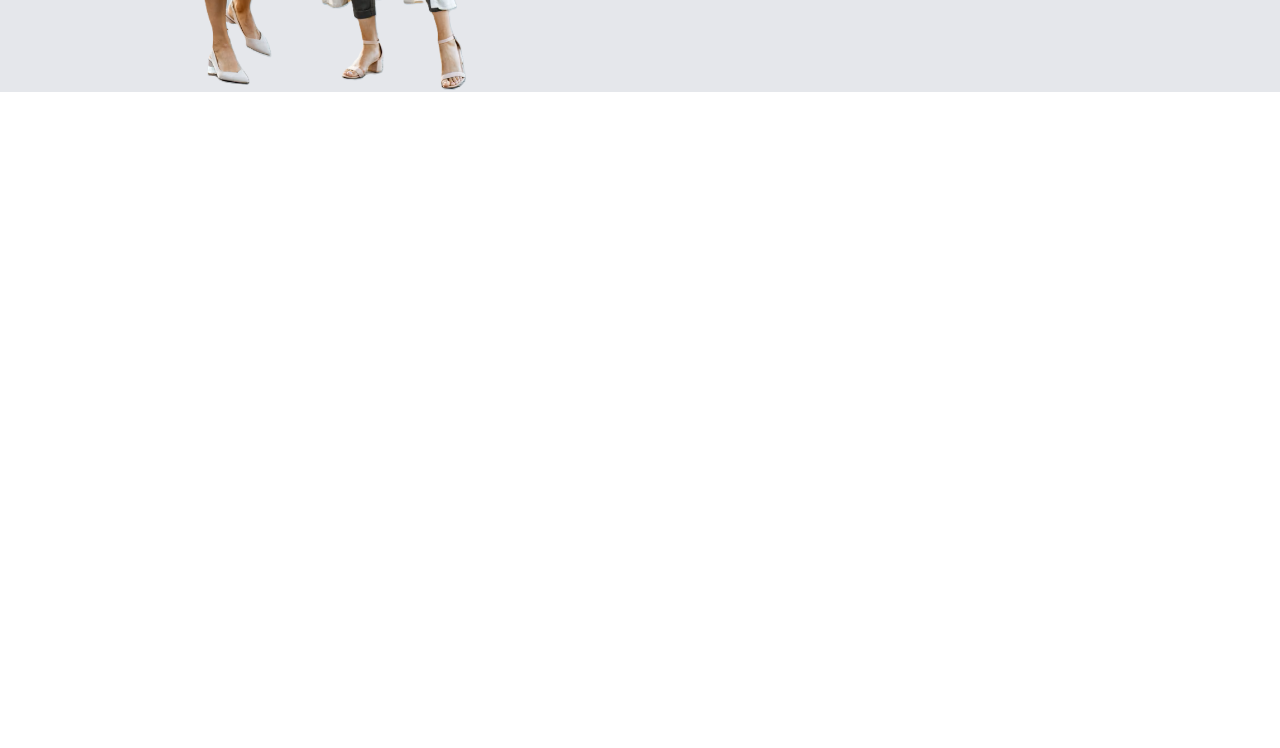
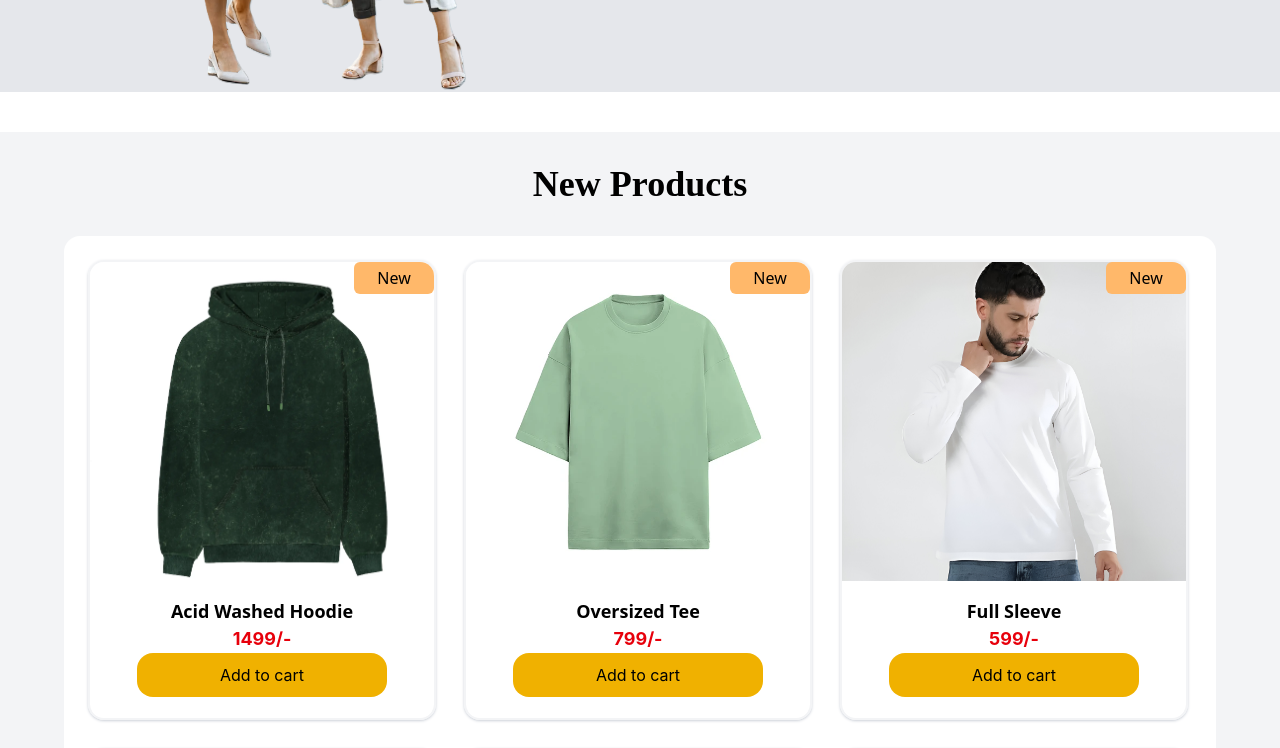
Before and after one commit to vamshi-krishna921/E-commerce-website, a React (Vite) app in the folder Attira/: page / in a window 1280 px wide. Shown: the part 560-1308 px from the top of the page. Before the commit the page ends 800 px from the top, so only its background shows below. Built offline with nearby package versions, Linux system fonts and the light colour scheme.

Commit message:
Products added

```diff
--- a/Attira/package.json
+++ b/Attira/package.json
@@ -15,6 +15,7 @@
     "react": "^19.1.1",
     "react-dom": "^19.1.1",
     "react-icons": "^5.5.0",
+    "react-intersection-observer": "^9.16.0",
     "react-router-dom": "^7.9.1",
     "tailwindcss": "^4.1.13"
   },
--- a/Attira/src/Routing.jsx
+++ b/Attira/src/Routing.jsx
@@ -5,6 +5,7 @@ import Products from "./components/Navbar/Products";
 import About from "./components/Navbar/About";
 import Wishlist from "./components/Navbar/Wishlist";
 import Cart from "./components/Navbar/Cart";
+import ProductItem from "./components/Navbar/ProductItem";
 
 function Routing() {
   return (
@@ -12,6 +13,7 @@ function Routing() {
       <Routes>
         <Route path="/" element={<Home />} />
         <Route path="/products" element={<Products />} />
+        <Route path="/products/:id" element= {<ProductItem/>}/>
         <Route path="/about" element={<About />} />
         <Route path="/wishlist" element={<Wishlist />} />
         <Route path="/cart" element={<Cart />} />
--- /dev/null
+++ b/Attira/src/components/Home/NewProducts.jsx
@@ -0,0 +1,27 @@
+import React, { useMemo } from "react";
+import { productsList } from "../ProductsList/ProductsList";
+import ProductCardList from "../Navbar/ProductCardList"; // adjust path if needed
+
+function NewProducts() {
+  // Filter only new arrival products and limit to 9
+  const newProducts = useMemo(
+    () => productsList.filter((product) => product.newArrival).slice(0, 9),
+    []
+  );
+
+  return (
+    <section className="w-full min-h-screen bg-gray-100 flex flex-col items-center p-8">
+      <h1 className="text-4xl font-heading font-bold text-center mb-8">
+        New Products
+      </h1>
+
+      <div className="w-full flex justify-center">
+        <div className="w-6xl p-6 flex items-center flex-wrap gap-7 justify-start bg-white rounded-2xl">
+          <ProductCardList products={newProducts} />
+        </div>
+      </div>
+    </section>
+  );
+}
+
+export default NewProducts;
--- /dev/null
+++ b/Attira/src/components/Home/WholePage.jsx
@@ -0,0 +1,68 @@
+import React from "react";
+import bannerImg from "../../assets/Banner.png";
+import NewProducts from "./NewProducts";
+import { useNavigate } from "react-router-dom";
+import { useRef } from "react";
+import { useGSAP } from "@gsap/react";
+import gsap from "gsap";
+
+function WholePage() {
+  const navigate = useNavigate();
+  const imageRef = useRef(null);
+  const containerRef = useRef(null);
+  useGSAP(() => {
+    const tl = gsap.timeline({
+      defaults: { ease: "power3.out", duration: 0.6, delay: 0.5 },
+    });
+    tl.from(imageRef.current, { x: -50, opacity: 0 }).from(
+      containerRef.current.children,
+      { x: 50, opacity: 0, stagger: 0.1 },
+      "-=0.6"
+    );
+  });
+
+  return (
+    <>
+      <section className="mt-16 w-full h-[60dvh] font-body relative overflow-hidden">
+        <div className="absolute inset-0 bg-gray-200 curved-banner z-0"></div>
+        <div className="relative z-10 w-full h-full flex justify-start items-center gap-2">
+          <div className="w-160 h-full relative">
+            <img
+              src={bannerImg}
+              ref={imageRef}
+              alt="this is bannerImg"
+              className="absolute left-30 -bottom-10 h-[120%] w-auto"
+            />
+          </div>
+
+          <div
+            className="w-full h-full flex flex-col justify-center items-center"
+            ref={containerRef}
+          >
+            <p className="text-xl md:text-2xl font-bold text-red-500 mb-2 uppercase tracking-wide">
+              Limited Time Offer!
+            </p>
+            <h1 className="text-4xl md:text-6xl font-bold text-black mb-4 font-heading">
+              Discover Your Style
+            </h1>
+            <p className="text-lg md:text-xl text-zinc-600 max-w-2xl text-center">
+              Shop the latest trends in fashion, accessories, and more. Elevate
+              your wardrobe with our exclusive collections.
+            </p>
+            <button
+              className="mt-6 px-8 py-3 bg-orange-500 text-white text-lg font-semibold rounded-full hover:bg-orange-800 transition-colors duration-300 cursor-pointer"
+              onClick={() => navigate("/products")}
+            >
+              Shop Now
+            </button>
+          </div>
+        </div>
+      </section>
+      <section className="w-full h-screen mt-10">
+        <NewProducts />
+      </section>
+    </>
+  );
+}
+
+export default WholePage;
--- a/Attira/src/components/Navbar/Home.jsx
+++ b/Attira/src/components/Navbar/Home.jsx
@@ -1,10 +1,10 @@
 import React from 'react'
-import Banner from '../Home/Banner'
+import WholePage from '../Home/WholePage'
 
 function Home() {
   return (
    <div className='w-full min-h-full'>
-     <Banner/>
+     <WholePage/>
    </div>
   )
 }
--- /dev/null
+++ b/Attira/src/components/Navbar/ProductCardList.jsx
@@ -0,0 +1,78 @@
+import React, { useEffect, useRef } from "react";
+import { Link } from "react-router-dom";
+import gsap from "gsap";
+import { ScrollTrigger } from "gsap/ScrollTrigger";
+
+gsap.registerPlugin(ScrollTrigger);
+
+function ProductCardList({ products }) {
+  const productRefs = useRef([]);
+
+  useEffect(() => {
+    productRefs.current = productRefs.current.slice(0, products.length);
+
+    productRefs.current.forEach((el) => {
+      gsap.fromTo(
+        el,
+        { opacity: 0, y: 100 },
+        {
+          opacity: 1,
+          y: 0,
+          duration: 0.6,
+          ease: "power.in",
+          scrollTrigger: {
+            trigger: el,
+            start: "top 100%",
+          },
+        }
+      );
+    });
+
+    return () => {
+      ScrollTrigger.getAll().forEach((t) => t.kill());
+    };
+  }, [products]);
+
+  if (products.length === 0) {
+    return <p className="text-gray-500 text-lg">No products found.</p>;
+  }
+
+  return (
+    <>
+      {products.map((product, idx) => (
+        <div
+          key={product.id}
+          ref={(el) => (productRefs.current[idx] = el)}
+          className="w-87 rounded-2xl h-115 overflow-hidden border-2 shadow shadow-gray-300 border-gray-100 relative"
+        >
+          <Link to={`/products/${product.id}`}>
+            {product.newArrival && (
+              <div className="w-20 p-1 text-center rounded-md bg-orange-300 absolute top-0 right-0">
+                New
+              </div>
+            )}
+            <img
+              src={product.images[0]}
+              alt={product.name}
+              className="w-full h-[70%] object-cover"
+            />
+            <div className="p-4 rounded-2xl text-center">
+              <h2 className="text-lg font-semibold">{product.name}</h2>
+              <p className="text-lg font-bold text-red-600 font-body">
+                {product.price}/-
+              </p>
+              <button
+                onClick={(e) => e.preventDefault()}
+                className="w-[80%] p-2.5 font-body rounded-2xl bg-yellow-500 hover:bg-yellow-400 cursor-pointer"
+              >
+                Add to cart
+              </button>
+            </div>
+          </Link>
+        </div>
+      ))}
+    </>
+  );
+}
+
+export default ProductCardList;
--- /dev/null
+++ b/Attira/src/components/Navbar/ProductItem.jsx
@@ -0,0 +1,13 @@
+import React from "react";
+import { useParams } from "react-router-dom";
+
+function ProductItem() {
+  const { id } = useParams(); // id will be a string
+  return (
+    <section className="w-full min-h-screen bg-gray-100 -mt-4">
+      <div>product id : {id}</div>
+    </section>
+  );
+}
+
+export default ProductItem;
--- a/Attira/src/components/Navbar/Products.jsx
+++ b/Attira/src/components/Navbar/Products.jsx
@@ -1,19 +1,37 @@
-import React, { useState } from "react";
+import React, { useState, useMemo } from "react";
+import { productsList } from "../ProductsList/ProductsList";
+import { useLocation } from "react-router-dom";
+import ProductCardList from "../Navbar/ProductCardList";
 
 function Products() {
   const productTypes = ["All", "Mens", "Women", "Kids", "New Arrival"];
   const [activeCategory, setActiveCategory] = useState("All");
+  const location = useLocation();
+  const searchParams = new URLSearchParams(location.search);
+  const searchQuery = searchParams.get("search")?.toLowerCase() || "";
+
+  const products = useMemo(() => {
+    return productsList.filter((product) => {
+      if (activeCategory === "New Arrival" && !product.newArrival) return false;
+      if (activeCategory !== "All" && activeCategory !== "New Arrival") {
+        if (product.category !== activeCategory) return false;
+      }
+      if (searchQuery && !product.name.toLowerCase().includes(searchQuery)) return false;
+      return true;
+    });
+  }, [activeCategory, searchQuery]);
 
   return (
-    <section className="w-full min-h-screen bg-gray-100 flex items-start -mt-8">
+    <section className="w-full min-h-screen bg-gray-100 flex flex-col items-start -mt-8">
+      {/* Category buttons */}
       <div className="w-full mt-10 flex justify-center items-center">
-        <div className="w-1/2 md:w-4xl p-4 rounded-3xl flex flex-wrap justify-center gap-6 bg-white">
+        <div className="w-[80%] md:w-6xl p-4 rounded-3xl flex flex-wrap justify-center md:gap-7 gap-5 bg-white">
           {productTypes.map((type, index) => (
             <button
               key={index}
               onClick={() => setActiveCategory(type)}
-              className={`w-32 py-2 rounded-xl text-center font-body text-[18x] ${
-                activeCategory == type ? "bg-orange-400" : "bg-gray-100"
+              className={`w-32 py-2 rounded-xl text-center font-body text-[18px] ${
+                activeCategory === type ? "bg-orange-400 text-white" : "bg-gray-100"
               } transition cursor-pointer hover:bg-orange-300`}
             >
               {type}
@@ -21,6 +39,13 @@ function Products() {
           ))}
         </div>
       </div>
+
+      {/* Products list */}
+      <div className="w-full p-4 flex justify-center items-center">
+        <div className="w-6xl p-6 flex items-center flex-wrap gap-7 justify-start bg-white rounded-2xl">
+          <ProductCardList products={products} />
+        </div>
+      </div>
     </section>
   );
 }
--- a/Attira/src/components/Navbar/Search.jsx
+++ b/Attira/src/components/Navbar/Search.jsx
@@ -13,6 +13,7 @@ function Search() {
     } else {
       navigate("/products");
     }
+    setQuery("");
   };
 
   return (
--- a/Attira/src/components/ProductsList/ProductsList.js
+++ b/Attira/src/components/ProductsList/ProductsList.js
@@ -76,7 +76,7 @@ import sweater1 from "../../assets/Kids/Sweater/Sweater1.jpeg"
 
 
 
-const productsList = [
+export const productsList = [
   {
     id: 1,
     category: "Mens",
```
Also changed, not shown: Attira/src/components/Home/Banner.jsx (deleted, +0 -54 lines), 1 other file (tests, documents, lock files or other folders).
